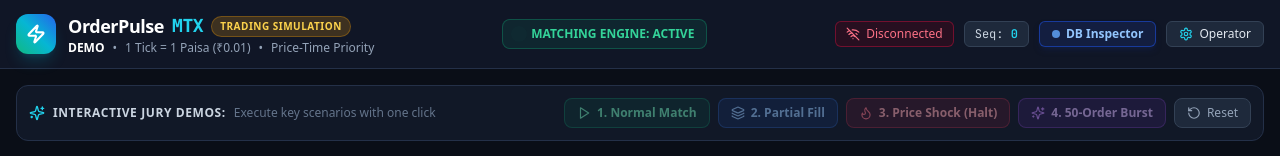
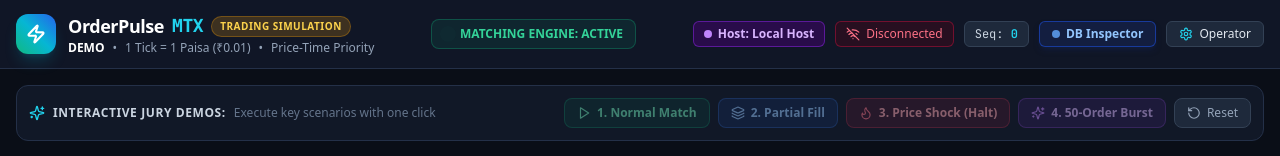
Before and after one commit to yesaswim06/orderpulse-mtx, a React (Vite) app in the folder frontend/: page / in a window 1280 px wide. Shown: the top 156 px of the page. Built offline with nearby package versions, Linux system fonts and the light colour scheme; no server answers.

Commit message:
feat: add dynamic Railway Cloud backend switcher and automatic URL resolver

```diff
--- a/frontend/src/App.tsx
+++ b/frontend/src/App.tsx
@@ -30,19 +30,24 @@ export const App: React.FC = () => {
   const [isAdminOpen, setIsAdminOpen] = useState<boolean>(false);
   const [isDbInspectorOpen, setIsDbInspectorOpen] = useState<boolean>(false);
   const [cancellingId, setCancellingId] = useState<string | null>(null);
+  const [backendTarget, setBackendTarget] = useState<'railway' | 'local'>(
+    window.location.hostname === 'localhost' || window.location.hostname === '127.0.0.1' ? 'local' : 'railway'
+  );
 
   const lastSeqRef = useRef<number>(0);
   const wsRef = useRef<WebSocket | null>(null);
+
+  const apiBase = backendTarget === 'railway' ? 'https://orderpulse-mtx.up.railway.app' : '';
 
   // Fetch full state via REST as fallback or init
   const fetchFullState = useCallback(async () => {
     try {
       const [bookRes, breakerRes, metricsRes, tradesRes, ordersRes] = await Promise.all([
-        fetch('/api/book'),
-        fetch('/api/breaker'),
-        fetch('/api/metrics'),
-        fetch('/api/trades?limit=30'),
-        fetch('/api/orders?limit=30'),
+        fetch(`${apiBase}/api/book`),
+        fetch(`${apiBase}/api/breaker`),
+        fetch(`${apiBase}/api/metrics`),
+        fetch(`${apiBase}/api/trades?limit=30`),
+        fetch(`${apiBase}/api/orders?limit=30`),
       ]);
 
       if (bookRes.ok) setSnapshot(await bookRes.json());
@@ -53,15 +58,20 @@ export const App: React.FC = () => {
     } catch (e) {
       console.error('REST poll error:', e);
     }
-  }, []);
+  }, [apiBase]);
 
   // WebSocket Connection & Real-Time Sync
   useEffect(() => {
     let reconnectTimeout: any;
 
     const connectWs = () => {
-      const protocol = window.location.protocol === 'https:' ? 'wss:' : 'ws:';
-      const wsUrl = `${protocol}//${window.location.host}/ws`;
+      let wsUrl = '';
+      if (backendTarget === 'railway') {
+        wsUrl = 'wss://orderpulse-mtx.up.railway.app/ws';
+      } else {
+        const protocol = window.location.protocol === 'https:' ? 'wss:' : 'ws:';
+        wsUrl = `${protocol}//${window.location.host}/ws`;
+      }
 
       const ws = new WebSocket(wsUrl);
       wsRef.current = ws;
@@ -137,7 +147,7 @@ export const App: React.FC = () => {
       clearTimeout(reconnectTimeout);
       if (wsRef.current) wsRef.current.close();
     };
-  }, [fetchFullState]);
+  }, [backendTarget, fetchFullState]);
 
   // Submit Order Action
   const handleSubmitOrder = async (order: {
@@ -150,7 +160,7 @@ export const App: React.FC = () => {
     const requestId = `REQ-${Date.now()}-${Math.floor(Math.random() * 10000)}`;
     const orderId = `ORD-${Date.now()}-${Math.floor(Math.random() * 1000)}`;
 
-    const res = await fetch('/api/orders', {
+    const res = await fetch(`${apiBase}/api/orders`, {
       method: 'POST',
       headers: { 'Content-Type': 'application/json' },
       body: JSON.stringify({
@@ -176,7 +186,7 @@ export const App: React.FC = () => {
   const handleCancelOrder = async (orderId: string) => {
     try {
       setCancellingId(orderId);
-      const res = await fetch(`/api/orders/${orderId}/cancel`, {
+      const res = await fetch(`${apiBase}/api/orders/${orderId}/cancel`, {
         method: 'POST',
         headers: { 'Content-Type': 'application/json' },
       });
@@ -193,7 +203,7 @@ export const App: React.FC = () => {
 
   // Scenario Trigger
   const handleTriggerScenario = async (scenario: string) => {
-    const res = await fetch('/api/admin/scenario', {
+    const res = await fetch(`${apiBase}/api/admin/scenario`, {
       method: 'POST',
       headers: { 'Content-Type': 'application/json' },
       body: JSON.stringify({ scenario }),
@@ -206,7 +216,7 @@ export const App: React.FC = () => {
 
   // Admin Resume Action
   const handleResume = async (token: string) => {
-    const res = await fetch('/api/admin/resume', {
+    const res = await fetch(`${apiBase}/api/admin/resume`, {
       method: 'POST',
       headers: {
         'Content-Type': 'application/json',
@@ -227,7 +237,7 @@ export const App: React.FC = () => {
     reason: string,
     token: string
   ) => {
-    const res = await fetch('/api/admin/reference', {
+    const res = await fetch(`${apiBase}/api/admin/reference`, {
       method: 'POST',
       headers: {
         'Content-Type': 'application/json',
@@ -255,6 +265,8 @@ export const App: React.FC = () => {
         isConnected={isConnected}
         onOpenAdmin={() => setIsAdminOpen(true)}
         onOpenDatabase={() => setIsDbInspectorOpen(true)}
+        backendTarget={backendTarget}
+        onToggleTarget={() => setBackendTarget(prev => prev === 'railway' ? 'local' : 'railway')}
       />
 
       <main className="flex-1 max-w-[1920px] w-full mx-auto px-4 py-4 flex flex-col">
--- a/frontend/src/components/Header.tsx
+++ b/frontend/src/components/Header.tsx
@@ -8,6 +8,8 @@ interface HeaderProps {
   isConnected: boolean;
   onOpenAdmin: () => void;
   onOpenDatabase: () => void;
+  backendTarget: 'railway' | 'local';
+  onToggleTarget: () => void;
 }
 
 export const Header: React.FC<HeaderProps> = ({
@@ -16,6 +18,8 @@ export const Header: React.FC<HeaderProps> = ({
   isConnected,
   onOpenAdmin,
   onOpenDatabase,
+  backendTarget,
+  onToggleTarget,
 }) => {
   const state = breaker?.state || 'RUNNING';
 
@@ -68,8 +72,18 @@ export const Header: React.FC<HeaderProps> = ({
           )}
         </div>
 
-        {/* System Vitals, Database Inspector & Operator Button */}
+        {/* System Vitals, Target Switcher, Database Inspector & Operator Button */}
         <div className="flex items-center gap-2.5 text-xs">
+          {/* Target Host Switcher (Railway vs Local) */}
+          <button
+            onClick={onToggleTarget}
+            className="flex items-center gap-1.5 px-2.5 py-1 rounded-md bg-purple-950/60 hover:bg-purple-900/60 text-purple-300 border border-purple-700/60 transition cursor-pointer font-semibold"
+            title="Switch between Railway Cloud and Local matching engine"
+          >
+            <span className="w-2 h-2 rounded-full bg-purple-400" />
+            <span>Host: {backendTarget === 'railway' ? 'Railway Cloud' : 'Local Host'}</span>
+          </button>
+
           {/* WebSocket Status */}
           <div className={`flex items-center gap-1.5 px-2.5 py-1 rounded-md border ${
             isConnected
```
